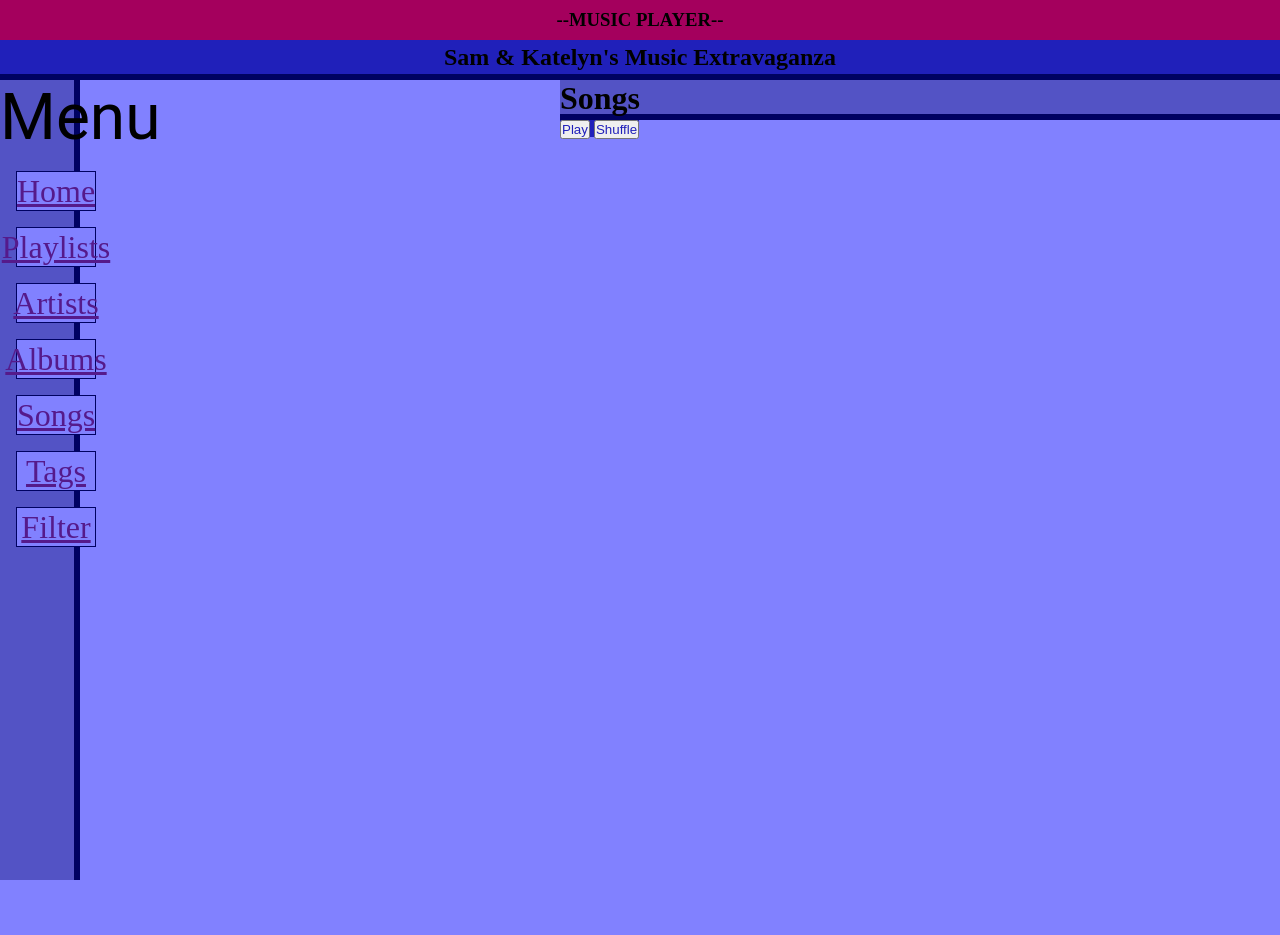
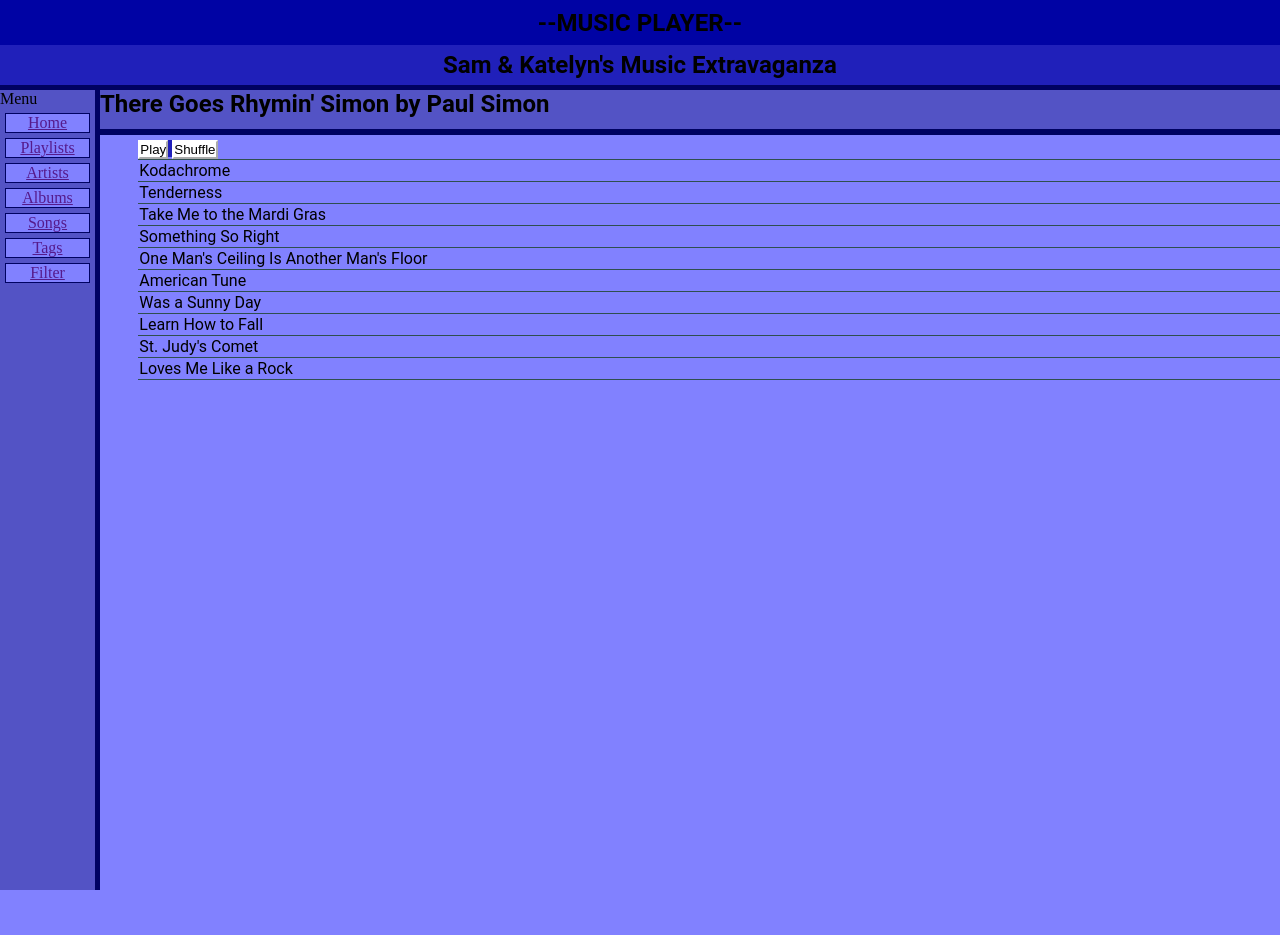
Before and after one commit to kreed303/cs257, a Flask app: template webapp/templates/songs.html in a window 1280 px wide. Before the commit the page ends 880 px from the top, so only its background shows below. Run offline with Flask 3, Linux system fonts and the light colour scheme; the template is opened without the code that fills it, so the values that code supplies are empty; parts of the project's set-up code (start-up, migrations or seed data) failed here and were passed over; some libraries are stand-ins or nearby versions.

Commit message:
js to draw menu

```diff
--- a/webapp/app.py
+++ b/webapp/app.py
@@ -23,7 +23,7 @@ def artists():
     output: webpage for list of artists
     '''
 
-    return flask.render_template('mockup1.html')
+    return flask.render_template('artists.html')
 
 @app.route('/albums')
 def albums():
@@ -33,7 +33,7 @@ def albums():
     output: webpage for list of albums by a particular artist
     '''
 
-    return flask.render_template('mockup2.html')
+    return flask.render_template('albums.html')
 
 @app.route('/songs')
 def songs():
@@ -43,7 +43,7 @@ def songs():
     output: webpage for list of songs
     '''
 
-    return flask.render_template('mockup3.html')
+    return flask.render_template('songs.html')
 
 @app.route('/help')
 def help():
--- a/webapp/static/webapp.css
+++ b/webapp/static/webapp.css
@@ -6,7 +6,7 @@
 
 :root {
     /* defining color */
-    --blue4: rgb(164, 0, 93);
+    --blue4: rgb(0, 3, 164);
     --blue3: rgb(32, 32, 186);
     --blue2:  rgb(83, 83, 197);
     --blue1: rgb(129, 129, 255);
@@ -21,10 +21,18 @@ body {
   }
 
 /* General Things */
+
+h1, h2, h3 {
+    color: var(--textColor);
+    font-family: Roboto;
+    font-size: 18pt;
+    font-stretch: semi-expanded;
+}
+
 p {
     color: var(--textColor);
     font-family: Roboto;
-    font-size: 48pt;
+    font-size: 12pt;
     font-stretch: semi-expanded;
 }
 
@@ -33,7 +41,7 @@ div {
 }
 
 button {
-    color:var(--blue3);
+    color:darkorange;
 }
 
 a:hover{
@@ -41,13 +49,14 @@ a:hover{
     }
 
 
+
 /* Page Headings */
 #musicPlayer {
     display: flex;
     align-items: center;
     justify-content: center;
-    height: 5vh;
-    width: 100%;
+    height: 45px;
+    width: 100vw;
     text-align: center;
     background-color: var(--blue4);
 }
@@ -56,12 +65,12 @@ a:hover{
     display: flex;
     align-items: center;
     justify-content: center;
-    height: 5vh;
-    width: 100%;
+    height: 45px;
+    width: 100vw;
     background-color: var(--blue3);
     border-bottom-color: var(--borderColor);
     border-bottom-style: solid;
-    border-bottom-width: 5pt;
+    border-bottom-width: 5px;
     text-align: center;
 }
 
@@ -69,12 +78,11 @@ a:hover{
 /* The Menu */
 #menu {
     height: 100vh;
-    width: 10vh;
+    width: 100px;
     background-color: var(--blue2);
     border-right-color: var(--borderColor);
     border-right-style: solid;
-    border-right-width: 5pt;
-    font-size: 100v;
+    border-right-width: 5px;
     float: left;
 }
 
@@ -82,22 +90,19 @@ a:hover{
     display: flex;
     align-items: center;
     justify-content: center;
-    width: 10vh;
-    height: 5vh;
-    font-size: 24pt;
-    margin: auto;
-    font-stretch: normal;
+    width: 85px;
+    height: 20px;
     background-color: var(--blue1);
     border-color: var(--borderColor);
     border-style: solid;
-    border-width: 1pt;
-    margin: 2vh;
+    border-width: 1px;
+    margin: 5px;
 }
 
 /* The Page */
 #pageHeader {
-    height: 5vh;
-    width: 90vh;
+    height: 45px;
+    width: calc(100vw - 100px);
     background-color: var(--blue2);
     border-bottom-color: var(--borderColor);
     border-bottom-style: solid;
@@ -108,14 +113,48 @@ a:hover{
 
 #pageContents{
     height: 100vh;
-    width: 90vh;
+    width: calc(100vw - 100pt);
     background-color: var(--blue1);
     float:right;
+    padding-left: 5px;
+    padding-top: 5px;
+}
+
+#pageData {
+    background-color: var(--blue1);
 }
 
 .playShuffleButtons {
     display: inline;
-    text-align: center;
+    float: center;
+}
+
+#playButton {
+    color:black;
+    background-color: white;
+    border-color: white;
+}
+
+#shuffleButton {
+    color:black;
+    background-color: white;
+    border-color: white;
+}
+
+.musicDataTable {
+    border-collapse: collapse;
+    float: center;
+}
+
+.musicDataEntry {
+    border: 1px;
+    border-color: darkslategrey;
+    border-bottom-style: solid;
+    border-top-style: solid;
+    border-collapse: collapse;
+    background-color: var(--blue1);
+    padding: 1px;
+    width: calc(100vw - 100pt);
 }
 
 /* #listOfData {
--- a/webapp/static/webapp.js
+++ b/webapp/static/webapp.js
@@ -1,6 +1,7 @@
 window.addEventListener("load", initialize);
 
 function initialize() {
+    createMenu();
     var element = document.getElementById('helpButton');
     if (element) {
         element.onclick = clickHelpButton;
@@ -24,6 +25,31 @@ function clickNewPage() {
 
 }
 
+function createMenu() {
+    var menu = document.getElementById('menu');
+
+    if (!menu) {
+        console.error('Could not find #menu');
+        return;
+    }
+    menu.innerHTML =
+    `Menu
+    <div class="menuItems" id="homeNavButton">
+        <a href="">Home</a></div>
+    <div class="menuItems" id="playlistsNavButton">
+        <a href="">Playlists</a></div>
+    <div class="menuItems" id="artistsNavButton">
+        <a href="">Artists</a></div>
+    <div class="menuItems" id="albumsNavButton">
+        <a href="">Albums</a></div>
+    <div class="menuItems" id="songsNavButton">
+        <a href="">Songs</a></div>
+    <div class="menuItems" id="tagsNavButton">
+        <a href="">Tags</a></div>
+    <div class="menuItems" id="filterNavButton">
+        <a href="">Filter</a></div>`;
+}
+
 function clickHelpButton() {
     var url = 'http://localhost:5555/help';
 
--- a/webapp/templates/menu.html
+++ b/webapp/templates/menu.html
@@ -2,7 +2,7 @@
 <!-- base.html -->
 <!--credit: chatGPT for the idea of a "function"-->
 <div id="menu">
-    <p>Menu</p>
+    Menu
         <div class="menuItems" id="homeNavButton">
         <a href="">Home</a></div>
         <div class="menuItems" id="playlistsNavButton">
--- a/webapp/templates/songs.html
+++ b/webapp/templates/songs.html
@@ -1,9 +1,12 @@
+<!-- SONGS -->
+
 <!DOCTYPE html>
 <head>
     <meta charset="UTF-8">
         <title>Sam & Katelyn's Music Extravaganza</title>
         <link rel="stylesheet" type="text/css"
-            href="/static/webapp.css" />
+            href="../static/webapp.css" />
+        <script src="static/webapp.js"></script>
 </head>
 <body>
     <div id="musicPlayer">
@@ -16,27 +19,11 @@
 
     <div id="pageHeader">
         <span id="">
-            <h1 id="">Songs</h1>
+            <h1 id="">There Goes Rhymin' Simon by Paul Simon</h1>
         </span>
     </div>
 
-    <div id="menu">
-        <p>Menu</p>
-        <p> <div class="menuItems" id="homeNavButton">
-            <a href="">Home</a></div> </p>
-        <p> <div class="menuItems" id="playlistsNavButton">
-            <a href="">Playlists</a></div> </p>
-        <p> <div class="menuItems" id="artistsNavButton">
-            <a href="">Artists</a></div> </p>
-        <p> <div class="menuItems" id="albumsNavButton">
-            <a href="">Albums</a></div> </p>
-        <p> <div class="menuItems" id="songsNavButton">
-            <a href="">Songs</a></div> </p>
-        <p> <div class="menuItems" id="tagsNavButton">
-            <a href="">Tags</a></div> </p>
-        <p> <div class="menuItems" id="filterNavButton">
-            <a href="">Filter</a></div> </p>
-    </div>
+    <div id="menu"></div>
 
     <div id="pageContents">
         <div class="playShuffleButtons">
@@ -47,6 +34,19 @@
             <!--Blank element to take data inputs-->
             <!--Individual data items will be div objects of class "data"-->
             <!--Will be created and modified by the JavaScript file-->
+
+            <table class="musicDataTable">
+                <tr><td class="musicDataEntry"><p>Kodachrome</p></td></tr>
+                <tr><td class="musicDataEntry"><p>Tenderness</p></td></tr>
+                <tr><td class="musicDataEntry"><p>Take Me to the Mardi Gras</p></td></tr>
+                <tr><td class="musicDataEntry"><p>Something So Right</p></td></tr>
+                <tr><td class="musicDataEntry"><p>One Man's Ceiling Is Another Man's Floor</p></td></tr>
+                <tr><td class="musicDataEntry"><p>American Tune</p></td></tr>
+                <tr><td class="musicDataEntry"><p>Was a Sunny Day</p></td></tr>
+                <tr><td class="musicDataEntry"><p>Learn How to Fall</p></td></tr>
+                <tr><td class="musicDataEntry"><p>St. Judy's Comet</p></td></tr>
+                <tr><td class="musicDataEntry"><p>Loves Me Like a Rock</p></td></tr>
+            </table>
         </div>
 
     </div>
```
Also changed, not shown: webapp/templates/albums.html (+2 -17 lines), webapp/templates/artists.html (+14 -20 lines), webapp/templates/home.html (+2 -17 lines).
